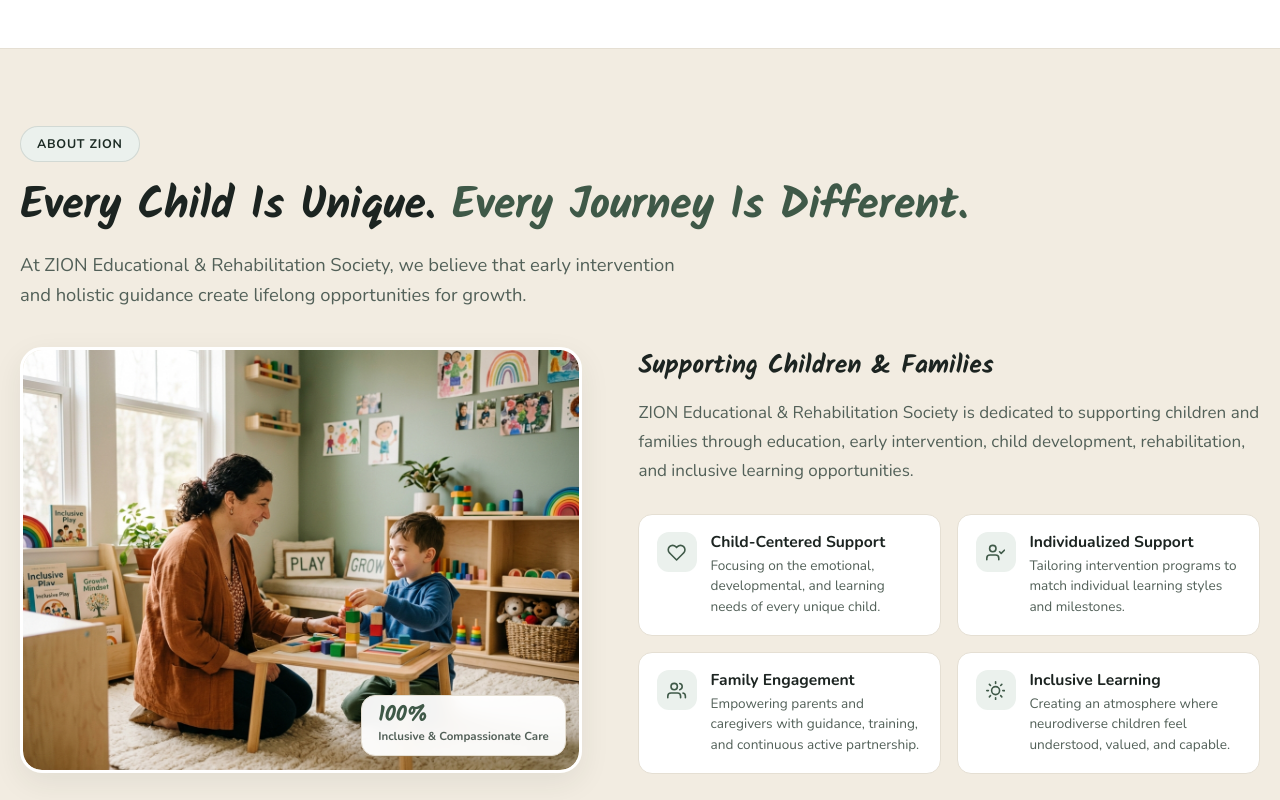
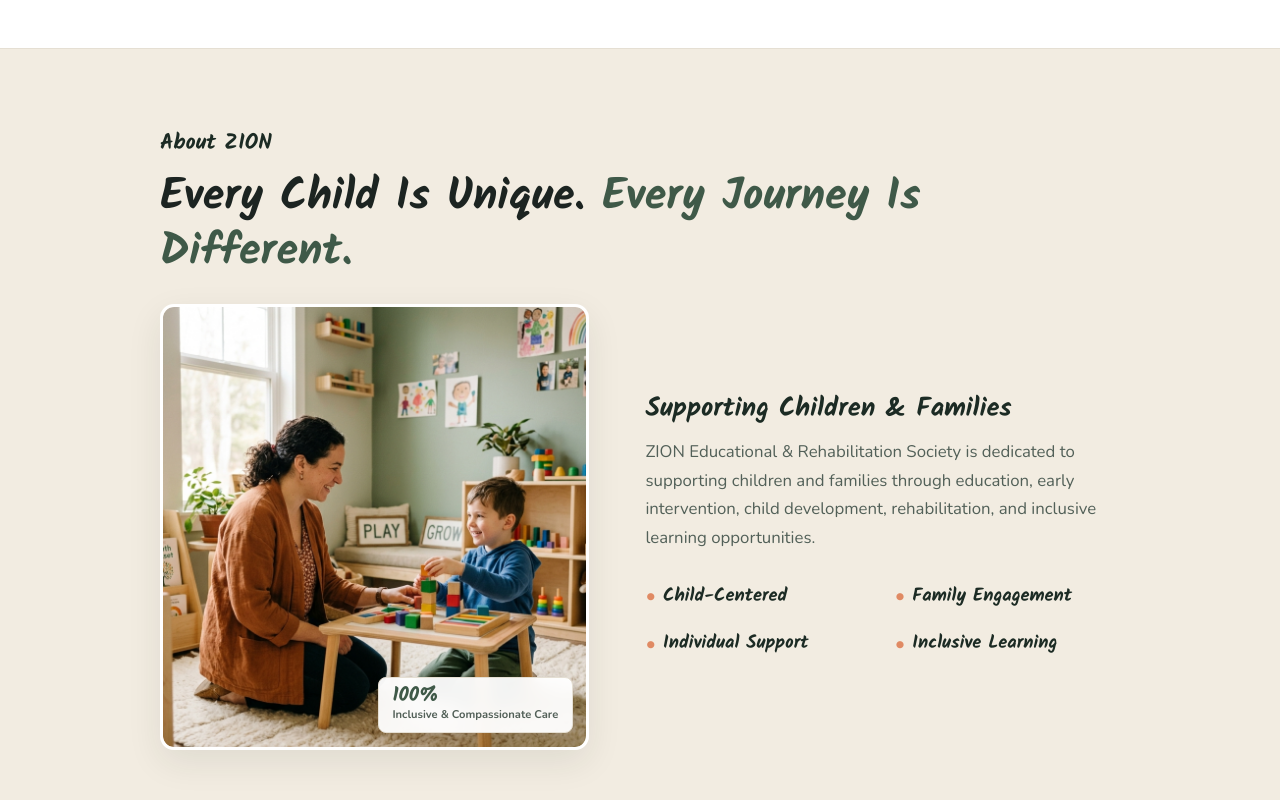
Before and after one commit to ayushrayal/Zion, a React (Vite) app: page / in a window 1280 px wide. Shown: the part 1180-1980 px from the top of the page. Built offline with nearby package versions, Linux system fonts and the light colour scheme.

Commit message:
Zion About v1

```diff
--- a/src/components/About/About.css
+++ b/src/components/About/About.css
@@ -1,37 +1,65 @@
 /* ==========================================================================
-   ABOUT SECTION STYLES - MOBILE RESPONSIVE
+   ABOUT SECTION STYLES - HAND-CRAFTED EDITORIAL LAYOUT
    ========================================================================== */
 
-.about-header {
-  margin-bottom: 2.25rem;
+.about-wrapper {
+  width: calc(100% - 32px);
+  max-width: 440px;
+  margin-inline: auto;
+  padding-inline: 0;
 }
 
-.about-grid {
-  display: grid;
-  grid-template-columns: 1fr;
-  gap: 2.25rem;
-  align-items: center;
+.about-header {
+  margin-bottom: 1rem;
 }
 
-/* Image Visual */
+/* Handwritten-style heading at top */
+.about-kalam-label {
+  display: block;
+  font-family: var(--font-display);
+  font-size: clamp(1.2rem, 3.5vw, 1.4rem);
+  font-weight: 700;
+  color: var(--color-forest);
+  margin-bottom: 0.5rem;
+  text-align: left;
+}
+
+/* Desktop Main Heading - hidden on mobile for clean editorial look */
+.about-desktop-heading {
+  display: none;
+  font-size: var(--fz-section-heading);
+  color: var(--color-text-main);
+  line-height: 1.25;
+  margin-top: 0.5rem;
+}
+
+.about-card-container {
+  display: flex;
+  flex-direction: column;
+  gap: 1.5rem;
+  width: 100%;
+}
+
+/* Vertical Image Composition */
 .about-visual {
   width: 100%;
 }
 
 .about-image-wrapper {
   position: relative;
-  border-radius: var(--radius-lg);
+  border-radius: var(--radius-md);
   overflow: hidden;
-  box-shadow: 0 10px 30px rgba(36, 48, 43, 0.08);
+  box-shadow: 0 12px 35px rgba(28, 43, 36, 0.09);
   border: 3px solid var(--color-surface);
   width: 100%;
 }
 
 .about-image {
   width: 100%;
-  height: clamp(230px, 48vw, 420px);
+  height: clamp(320px, 66vw, 460px);
   object-fit: cover;
-  border-radius: calc(var(--radius-lg) - 3px);
+  object-position: center 25%;
+  border-radius: calc(var(--radius-md) - 3px);
 }
 
 .about-badge-card {
@@ -42,115 +70,113 @@
   backdrop-filter: blur(8px);
   -webkit-backdrop-filter: blur(8px);
   border: 1px solid var(--color-border);
-  padding: 0.6rem 1rem;
-  border-radius: var(--radius-md);
+  padding: 0.5rem 0.85rem;
+  border-radius: var(--radius-sm);
   display: flex;
   flex-direction: column;
-  box-shadow: 0 6px 20px rgba(0, 0, 0, 0.08);
+  box-shadow: 0 4px 15px rgba(0, 0, 0, 0.08);
   max-width: calc(100% - 1.7rem);
 }
 
 .badge-number {
   font-family: var(--font-display);
-  font-size: 1.35rem;
+  font-size: 1.25rem;
   font-weight: 700;
   color: var(--color-sage-dark);
   line-height: 1;
 }
 
 .badge-label {
-  font-size: 0.72rem;
+  font-size: 0.7rem;
   font-weight: 700;
   color: var(--color-text-muted);
 }
 
-/* Content */
+/* Content Column */
 .about-content {
   display: flex;
   flex-direction: column;
+  align-items: flex-start;
   width: 100%;
 }
 
-.about-subtitle {
-  font-size: clamp(1.25rem, 3.5vw, 1.6rem);
-  color: var(--color-text-main);
-  margin-bottom: 0.65rem;
+/* Editorial Tagline */
+.about-tagline {
+  font-family: var(--font-display);
+  font-size: clamp(1.3rem, 4vw, 1.65rem);
+  color: var(--color-forest);
+  font-weight: 700;
+  margin-bottom: 0.75rem;
+  text-align: left;
+  line-height: 1.25;
 }
 
 .about-paragraph {
-  font-size: var(--fz-body);
+  font-size: clamp(0.9375rem, 2.5vw, 1.05rem);
   color: var(--color-text-muted);
   line-height: 1.7;
   margin-bottom: 1.75rem;
+  text-align: left;
 }
 
-/* Points Grid: 1 Column on Mobile, 2 Columns on Tablet/Desktop */
-.points-grid {
+/* Clean 2-Column Handwritten Editorial Notes */
+.about-values-grid {
   display: grid;
-  grid-template-columns: 1fr;
-  gap: 1rem;
+  grid-template-columns: repeat(2, minmax(0, 1fr));
+  gap: 0.75rem 1rem;
   width: 100%;
 }
 
-.point-card {
+.value-note-item {
   display: flex;
-  align-items: flex-start;
-  gap: 0.85rem;
-  background-color: var(--color-surface);
-  padding: 1.1rem;
-  border-radius: var(--radius-md);
-  border: 1px solid var(--color-border);
-  transition: border-color var(--transition-fast), transform var(--transition-fast);
+  align-items: center;
+  gap: 0.45rem;
+  padding: 0.25rem 0;
 }
 
-.point-card:hover {
-  border-color: var(--color-sage-dark);
-  transform: translateY(-2px);
-}
-
-.point-icon-wrapper {
-  width: 40px;
-  height: 40px;
-  border-radius: 12px;
-  background-color: var(--color-sage-light);
-  color: var(--color-sage-dark);
-  display: flex;
-  align-items: center;
-  justify-content: center;
-  font-size: 1.2rem;
+.value-note-bullet {
+  color: var(--color-terracotta);
+  font-size: 1.25rem;
+  line-height: 1;
   flex-shrink: 0;
 }
 
-.point-text {
-  display: flex;
-  flex-direction: column;
-  gap: 0.2rem;
-  min-width: 0;
-}
-
-.point-title {
-  font-size: 0.98rem;
+.value-note-text {
+  font-family: var(--font-display);
+  font-size: clamp(0.98rem, 2.8vw, 1.15rem);
   font-weight: 700;
-  color: var(--color-text-main);
+  color: var(--color-forest);
   line-height: 1.3;
 }
 
-.point-desc {
-  font-size: 0.85rem;
-  color: var(--color-text-muted);
-  line-height: 1.5;
-}
+/* Desktop & Tablet Editorial Poster View (>= 768px) */
+@media (min-width: 768px) {
+  .about-wrapper {
+    max-width: 960px;
+    padding-inline: 1.5rem;
+  }
 
-/* Responsive Queries */
-@media (min-width: 576px) {
-  .points-grid {
-    grid-template-columns: 1fr 1fr;
+  .about-kalam-label {
+    font-size: 1.35rem;
+  }
+
+  .about-desktop-heading {
+    display: block;
+  }
+
+  .about-card-container {
+    display: grid;
+    grid-template-columns: 0.95fr 1.05fr;
+    gap: 3.5rem;
+    align-items: center;
+    margin-top: 1.5rem;
+  }
+
+  .about-image {
+    height: 440px;
+  }
+
+  .about-values-grid {
+    gap: 1rem 1.5rem;
   }
 }
-
-@media (min-width: 992px) {
-  .about-grid {
-    grid-template-columns: 0.95fr 1.05fr;
-    gap: 3.5rem;
-  }
-}
--- a/src/components/About/About.jsx
+++ b/src/components/About/About.jsx
@@ -1,30 +1,13 @@
 import React, { useRef, useEffect } from 'react';
-import { FiHeart, FiUserCheck, FiUsers, FiSun } from 'react-icons/fi';
 import { initScrollAnimation, animateSectionReveal } from '../../animations/gsap';
 import aboutImg from '../../assets/images/about-zion.jpg';
 import './About.css';
 
-const points = [
-  {
-    icon: <FiHeart />,
-    title: 'Child-Centered Support',
-    desc: 'Focusing on the emotional, developmental, and learning needs of every unique child.'
-  },
-  {
-    icon: <FiUserCheck />,
-    title: 'Individualized Support',
-    desc: 'Tailoring intervention programs to match individual learning styles and milestones.'
-  },
-  {
-    icon: <FiUsers />,
-    title: 'Family Engagement',
-    desc: 'Empowering parents and caregivers with guidance, training, and continuous active partnership.'
-  },
-  {
-    icon: <FiSun />,
-    title: 'Inclusive Learning',
-    desc: 'Creating an atmosphere where neurodiverse children feel understood, valued, and capable.'
-  }
+const values = [
+  { title: 'Child-Centered' },
+  { title: 'Family Engagement' },
+  { title: 'Individual Support' },
+  { title: 'Inclusive Learning' }
 ];
 
 export default function About() {
@@ -39,21 +22,18 @@
 
   return (
     <section id="about" className="section section--alt" ref={aboutRef}>
-      <div className="container">
+      <div className="container about-wrapper">
         {/* Section Header */}
         <div className="about-header about-reveal">
-          <span className="section-label">ABOUT ZION</span>
-          <h2 className="section-heading font-display">
+          <span className="about-kalam-label font-display">About ZION</span>
+          <h2 className="about-desktop-heading font-display">
             Every Child Is Unique. <span className="text-highlight-sage">Every Journey Is Different.</span>
           </h2>
-          <p className="section-subheading">
-            At ZION Educational & Rehabilitation Society, we believe that early intervention and holistic guidance create lifelong opportunities for growth.
-          </p>
         </div>
 
-        {/* 2-Column Grid */}
-        <div className="about-grid">
-          {/* Left Column: Image Card */}
+        {/* Main Card Container */}
+        <div className="about-card-container">
+          {/* Visual Image */}
           <div className="about-visual about-reveal">
             <div className="about-image-wrapper">
               <img
@@ -69,23 +49,19 @@
             </div>
           </div>
 
-          {/* Right Column: Content & Points */}
+          {/* Editorial Content */}
           <div className="about-content about-reveal">
-            <h3 className="about-subtitle font-display">Supporting Children & Families</h3>
+            <h3 className="about-tagline font-display">Supporting Children & Families</h3>
             <p className="about-paragraph">
               ZION Educational & Rehabilitation Society is dedicated to supporting children and families through education, early intervention, child development, rehabilitation, and inclusive learning opportunities.
             </p>
 
-            <div className="points-grid">
-              {points.map((point) => (
-                <div key={point.title} className="point-card">
-                  <div className="point-icon-wrapper" aria-hidden="true">
-                    {point.icon}
-                  </div>
-                  <div className="point-text">
-                    <h4 className="point-title">{point.title}</h4>
-                    <p className="point-desc">{point.desc}</p>
-                  </div>
+            {/* Handwritten Editorial 2-Column Values */}
+            <div className="about-values-grid">
+              {values.map((item) => (
+                <div key={item.title} className="value-note-item">
+                  <span className="value-note-bullet">•</span>
+                  <span className="value-note-text font-display">{item.title}</span>
                 </div>
               ))}
             </div>
```
